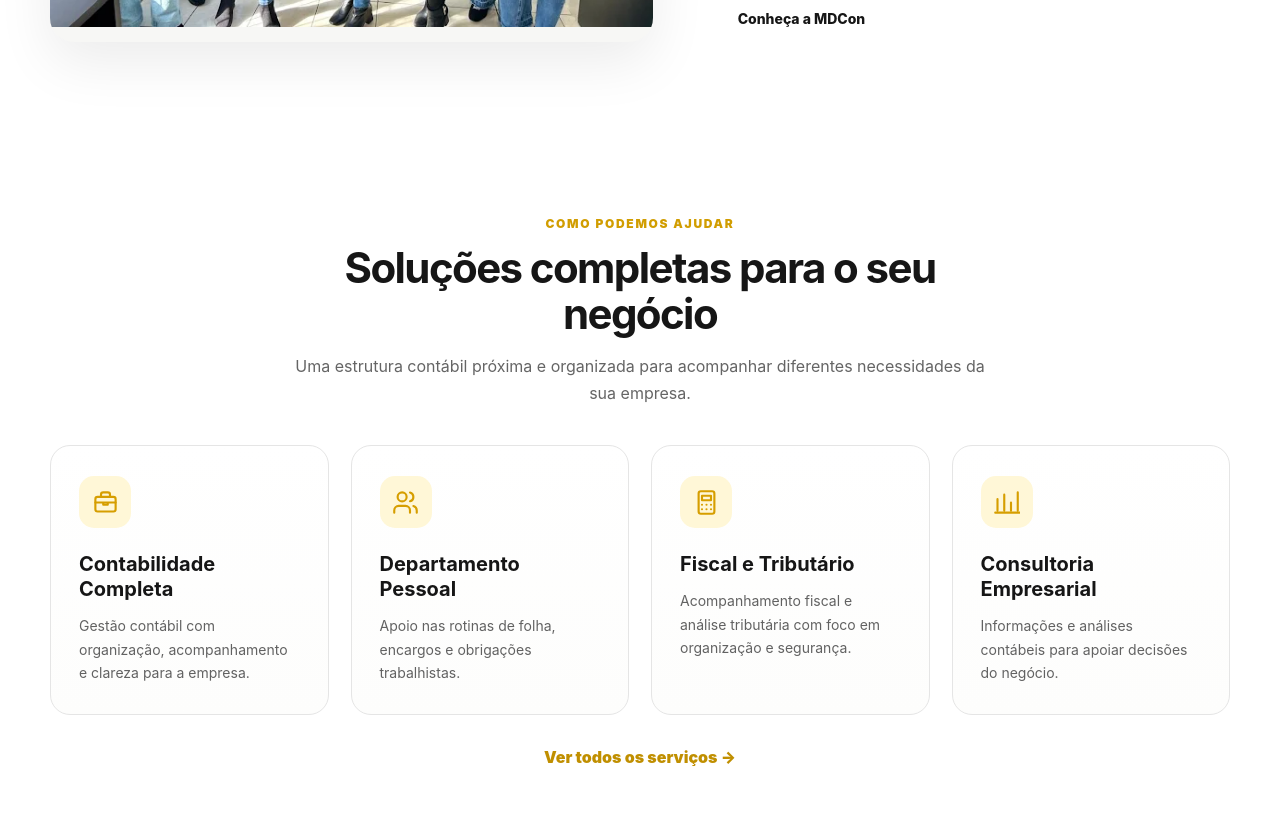
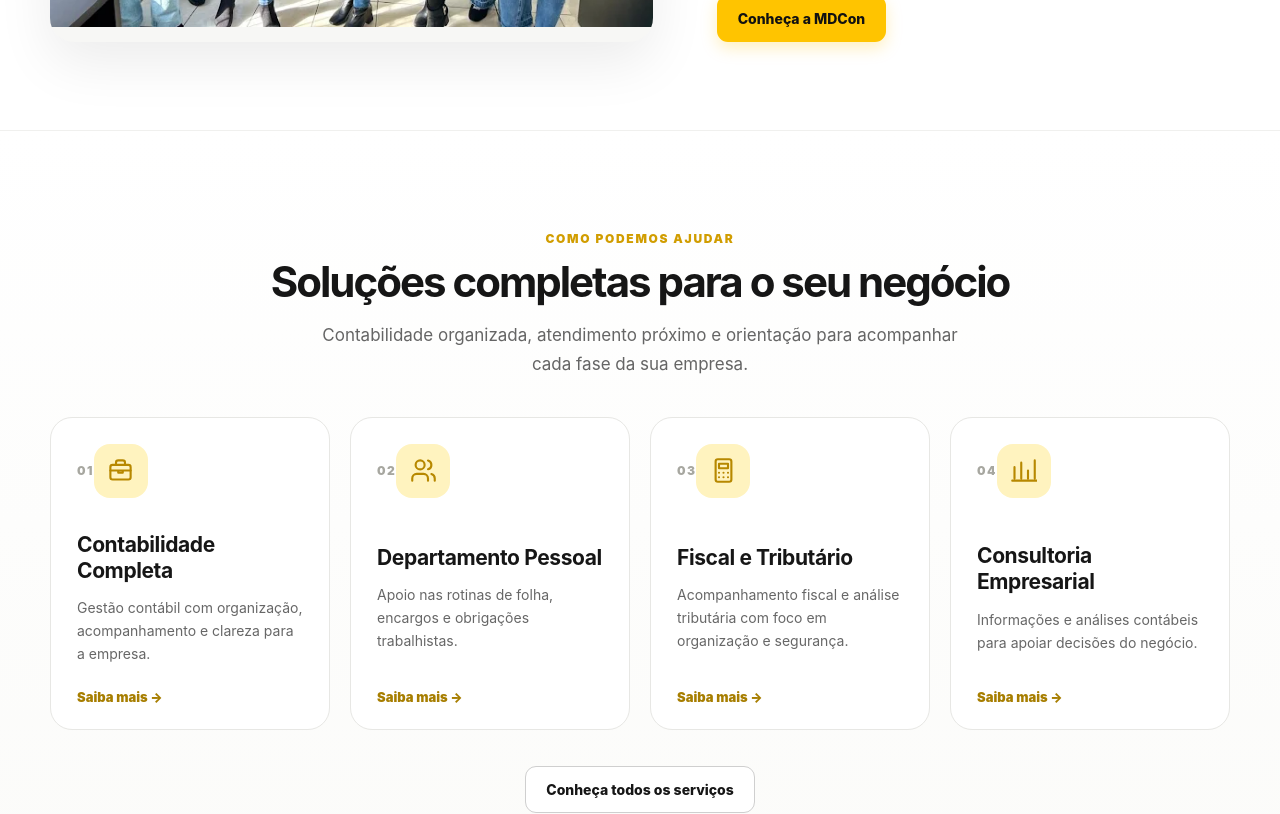
Before and after one commit to cestarifcc-glitch/mdcon-site-oficial, a Next.js app: page / in a window 1280 px wide. Shown: the part 1600-2414 px from the top of the page. Built offline with nearby package versions, Linux system fonts and the light colour scheme.

Commit message:
Add files via upload

```diff
--- a/app/globals.css
+++ b/app/globals.css
@@ -228,3 +228,94 @@
   .hero-photo-wrap{padding-left:0}
   .hero-photo-card{max-width:none}
 }
+
+
+/* V9 — seção de serviços refinada */
+.services-premium{
+  padding:96px 0 104px;
+  background:linear-gradient(180deg,#fff 0%,#fbfbf9 100%);
+  border-top:1px solid #f0f0ee;
+}
+.services-title{max-width:760px;margin-bottom:46px}
+.services-title h2{
+  font-size:clamp(38px,4vw,52px);
+  letter-spacing:-2px;
+  line-height:1.05;
+}
+.services-title p{font-size:17px;max-width:650px;margin-left:auto;margin-right:auto}
+.featured-services{gap:20px}
+.featured-card{
+  min-height:286px;
+  padding:26px 26px 24px;
+  border:1px solid #e7e7e4;
+  background:#fff;
+  border-radius:22px;
+  position:relative;
+  display:flex;
+  flex-direction:column;
+  justify-content:space-between;
+  overflow:hidden;
+}
+.featured-card:before{
+  content:'';
+  position:absolute;
+  left:0;right:0;top:0;
+  height:4px;
+  background:linear-gradient(90deg,var(--yellow),#e5ad00);
+  opacity:0;
+  transition:.25s;
+}
+.featured-card:hover:before{opacity:1}
+.featured-card:hover{
+  transform:translateY(-7px);
+  border-color:#deded9;
+  box-shadow:0 22px 55px rgba(0,0,0,.09);
+}
+.service-card-top{
+  display:flex;
+  align-items:center;
+  justify-content:space-between;
+  margin-bottom:34px;
+}
+.service-number{
+  font-size:12px;
+  letter-spacing:1.4px;
+  color:#a7a7a0;
+  font-weight:900;
+}
+.featured-card i{
+  margin:0;
+  width:54px;height:54px;
+  border-radius:16px;
+  background:#fff3bf;
+  color:#b78800;
+}
+.featured-card h3{
+  font-size:21px;
+  letter-spacing:-.4px;
+  margin-bottom:12px;
+}
+.featured-card p{
+  font-size:14px;
+  line-height:1.65;
+  color:#676767;
+  margin-bottom:24px;
+}
+.service-more{
+  display:inline-block;
+  font-size:13px;
+  font-weight:900;
+  color:#a77e00;
+}
+.services-all{margin-top:4px;min-width:220px}
+
+@media(max-width:900px){
+  .services-premium{padding:78px 0 86px}
+  .featured-services{grid-template-columns:1fr 1fr}
+}
+@media(max-width:620px){
+  .services-premium{padding:62px 0 70px}
+  .services-title h2{font-size:34px}
+  .featured-services{grid-template-columns:1fr}
+  .featured-card{min-height:240px}
+}
--- a/app/page.tsx
+++ b/app/page.tsx
@@ -75,8 +75,22 @@ export default function Home(){return <>
     ([['briefcase','Assessoria contábil','Acompanhamento das principais necessidades contábeis da empresa.'],['target','Orientação empresarial','Informações para ajudar o empresário a tomar decisões com mais segurança.'],['handshake','Atendimento próximo','Uma relação profissional baseada em comunicação e acompanhamento.']] as [IconName,string,string][]).map(x=><article className="trust-card" key={x[1]}><i><Icon name={x[0]}/></i><div><h3>{x[1]}</h3><p>{x[2]}</p></div></article>)}
   </div></div></section>
 
-  <section className="section about-team"><div className="container about-team-grid"><div className="about-team-photo"><Image src="/equipe-mdcon.png" alt="Equipe da MDCon Assessoria Contábil" fill sizes="(max-width: 900px) 100vw, 52vw" /></div><div className="about-team-copy"><span className="eyebrow">SOBRE A MDCON</span><h2>Contabilidade feita por pessoas que acompanham o seu negócio.</h2><p>A MDCon une experiência, proximidade e organização para apoiar empresas nas rotinas contábeis, fiscais e trabalhistas.</p><p>Em Palmeira das Missões, nossa equipe trabalha lado a lado com cada cliente, buscando um atendimento claro, responsável e próximo.</p><Link className="btn primary" href="/sobre">Conheça a MDCon</Link></div></div></section>
-<section className="section services-premium"><div className="container"><div className="section-head"><span className="eyebrow">COMO PODEMOS AJUDAR</span><h2>Soluções completas para o seu negócio</h2><p>Uma estrutura contábil próxima e organizada para acompanhar diferentes necessidades da sua empresa.</p></div><div className="services-grid featured-services">{featuredServices.map(s=><article className="service-card featured-card" key={s[1]}><i><Icon name={s[0]}/></i><div><h3>{s[1]}</h3><p>{s[2]}</p></div></article>)}</div><div className="center"><Link className="text-link" href="/servicos">Ver todos os serviços →</Link></div></div></section>
+  <section className="section about-team"><div className="container about-team-grid"><div className="about-team-photo"><Image src="/equipe-mdcon.png" alt="Equipe da MDCon Assessoria Contábil" fill sizes="(max-width: 900px) 100vw, 52vw" /></div><div className="about-team-copy"><span className="eyebrow">SOBRE A MDCON</span><h2>Contabilidade feita por pessoas que acompanham o seu negócio.</h2><p>A MDCon une experiência, proximidade e organização para apoiar empresas nas rotinas contábeis, fiscais e trabalhistas.</p><p>Em Palmeira das Missões, nossa equipe trabalha lado a lado com cada cliente, buscando um atendimento claro, responsável e próximo.</p><Link className="btn btn-primary" href="/sobre">Conheça a MDCon</Link></div></div></section>
+<section className="section services-premium"><div className="container">
+    <div className="section-head services-title">
+      <span className="eyebrow">COMO PODEMOS AJUDAR</span>
+      <h2>Soluções completas para o seu negócio</h2>
+      <p>Contabilidade organizada, atendimento próximo e orientação para acompanhar cada fase da sua empresa.</p>
+    </div>
+    <div className="services-grid featured-services">
+      {featuredServices.map((s,index)=><article className="service-card featured-card" key={s[1]}>
+        <div className="service-card-top"><span className="service-number">0{index+1}</span><i><Icon name={s[0]}/></i></div>
+        <div><h3>{s[1]}</h3><p>{s[2]}</p></div>
+        <span className="service-more">Saiba mais →</span>
+      </article>)}
+    </div>
+    <div className="center"><Link className="btn btn-outline services-all" href="/servicos">Conheça todos os serviços</Link></div>
+  </div></section>
 
   <section className="dark-section"><div className="container"><div className="section-head light"><span className="eyebrow">MDCon</span><h2>Por que escolher a MDCon?</h2></div><div className="benefits-grid">{
     ([['handshake','Atendimento próximo','Você fala com pessoas que conhecem a realidade da sua empresa.'],['target','Orientação profissional','Informações contábeis para ajudar nas decisões do dia a dia.'],['sliders','Soluções personalizadas','Cada empresa possui necessidades diferentes.'],['shield','Experiência e responsabilidade','Um escritório preparado para cuidar das rotinas contábeis da sua empresa.']] as [IconName,string,string][]).map(x=><article key={x[1]}><i><Icon name={x[0]}/></i><h3>{x[1]}</h3><p>{x[2]}</p></article>)}
```
